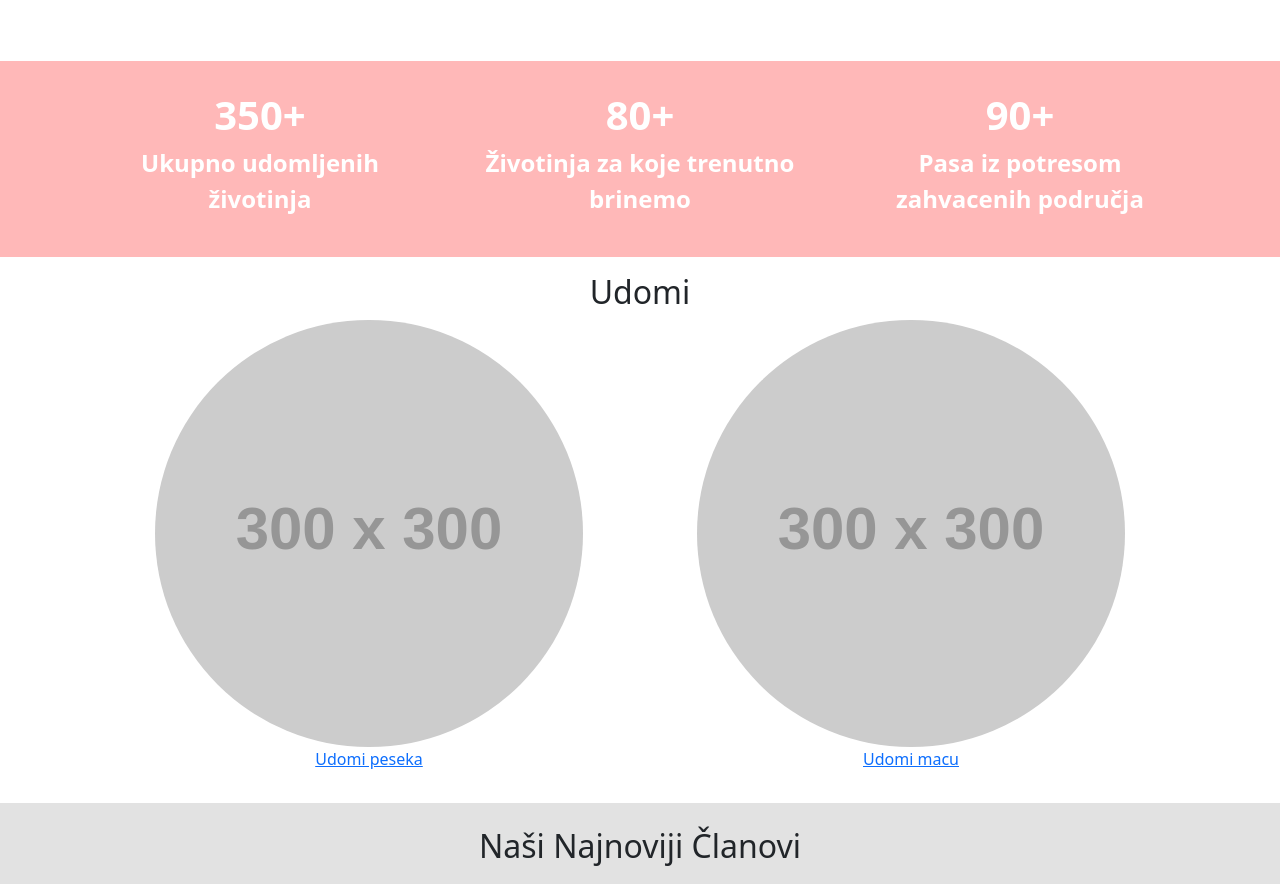
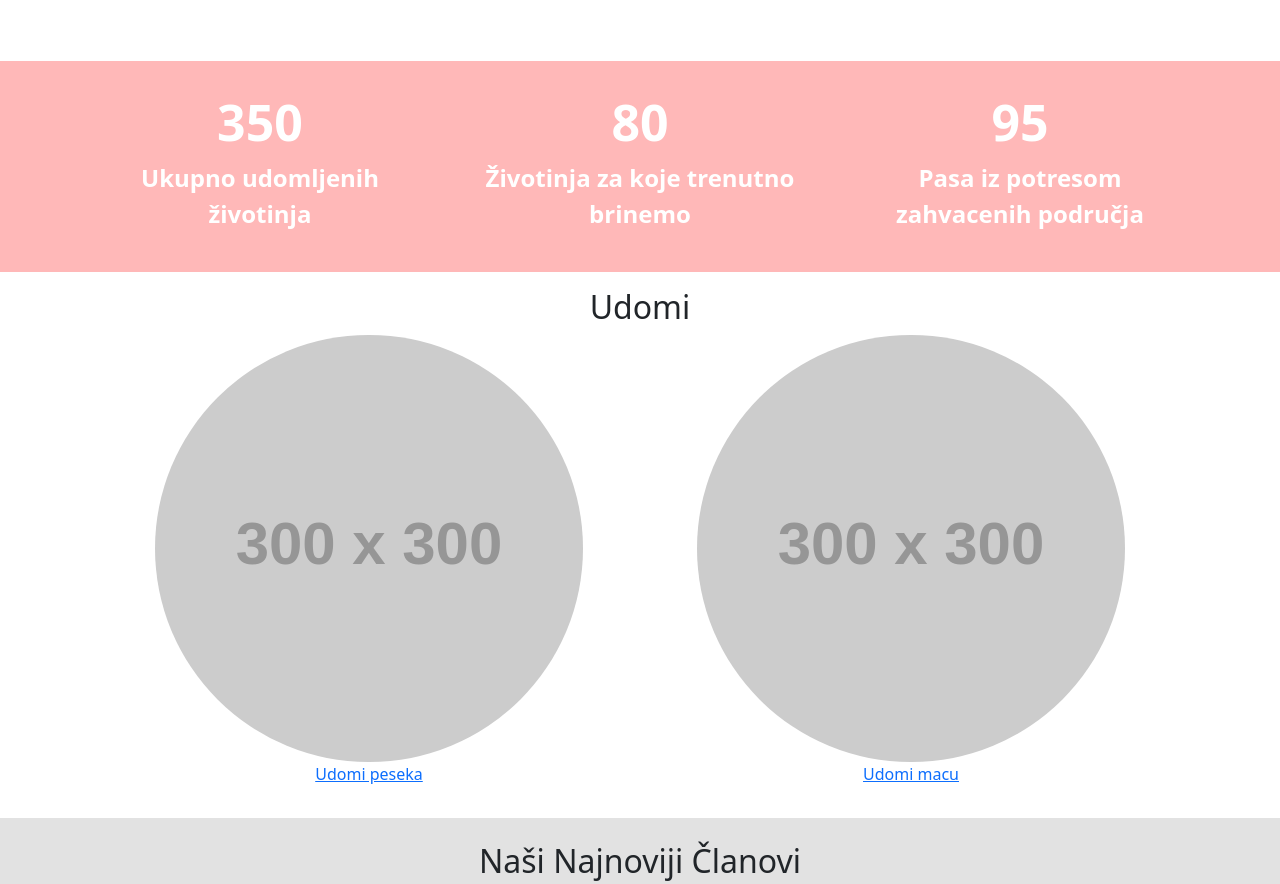
Before and after one commit to MarkoKovac/LePas_Udruga_Web, a plain HTML site: page index.html in a window 1280 px wide. Shown: the part 891-1775 px from the top of the page. Drawn offline with nearby package versions, Linux system fonts and the light colour scheme; placeholder pictures from the web are drawn by us.

Commit message:
JS counter

```diff
--- a/index.html
+++ b/index.html
@@ -10,6 +10,7 @@
   <!--Font awesome ikone-->
   <script src="https://kit.fontawesome.com/427140a3b4.js" crossorigin="anonymous"></script>
   <link rel="stylesheet" href="style.css">
+  <script src="script.js" defer></script>
 </head>
 <body>
   <header>
@@ -128,15 +129,15 @@
     <div class="container text-white fw-bold">
       <div class="row text-center d-flex justify-content-between">
         <div class="col-md-4 col-12 p-md-4 p-3">
-            <span class="fs-1">350+</span>
+            <span id="count1">0</span>
             <p class="fs-4">Ukupno udomljenih životinja</p>
         </div>
         <div class="col-md-4 col-12 p-md-4 p-3">
-            <span class="fs-1">80+</span>
+            <span id="count2">0</span>
             <p class="fs-4">Životinja za koje trenutno brinemo</p>
         </div>
         <div class="col-md-4 col-12 p-md-4 p-3">
-          <span class="fs-1">90+</span>
+          <span id="count3">0</span>
           <p class="fs-4">Pasa iz potresom zahvacenih područja</p>
       </div>
       </div>
--- a/script.js
+++ b/script.js
@@ -0,0 +1,21 @@
+document.addEventListener("DOMContentLoaded", () => {
+
+    function counter(id, start, end, duration) {
+        let obj = document.getElementById(id),
+        current = start,
+        range = end - start,
+        increment = end > start ? 1 : -1,
+        step = Math.abs(Math.floor(duration / range)),
+        timer = setInterval(() => {
+        current += increment;
+        obj.textContent = current;
+        if (current == end) {
+            clearInterval(timer);
+        }
+      }, step);
+    }
+
+    counter("count1", 0, 350, 50);
+    counter("count2", 0, 80, 1700);
+    counter("count3", 0, 95, 1700);
+   });
--- a/style.css
+++ b/style.css
@@ -8,6 +8,11 @@
 .card-link:hover{
     color: rgb(204, 123, 123);
 }
+
+#count1, #count2, #count3{
+    font-size: 50px;
+}
+
 .accordion-button:not(.collapsed){
     border: 1px solid rgb(224, 141, 155,.25);
     background:rgb(240, 174, 174);
```
